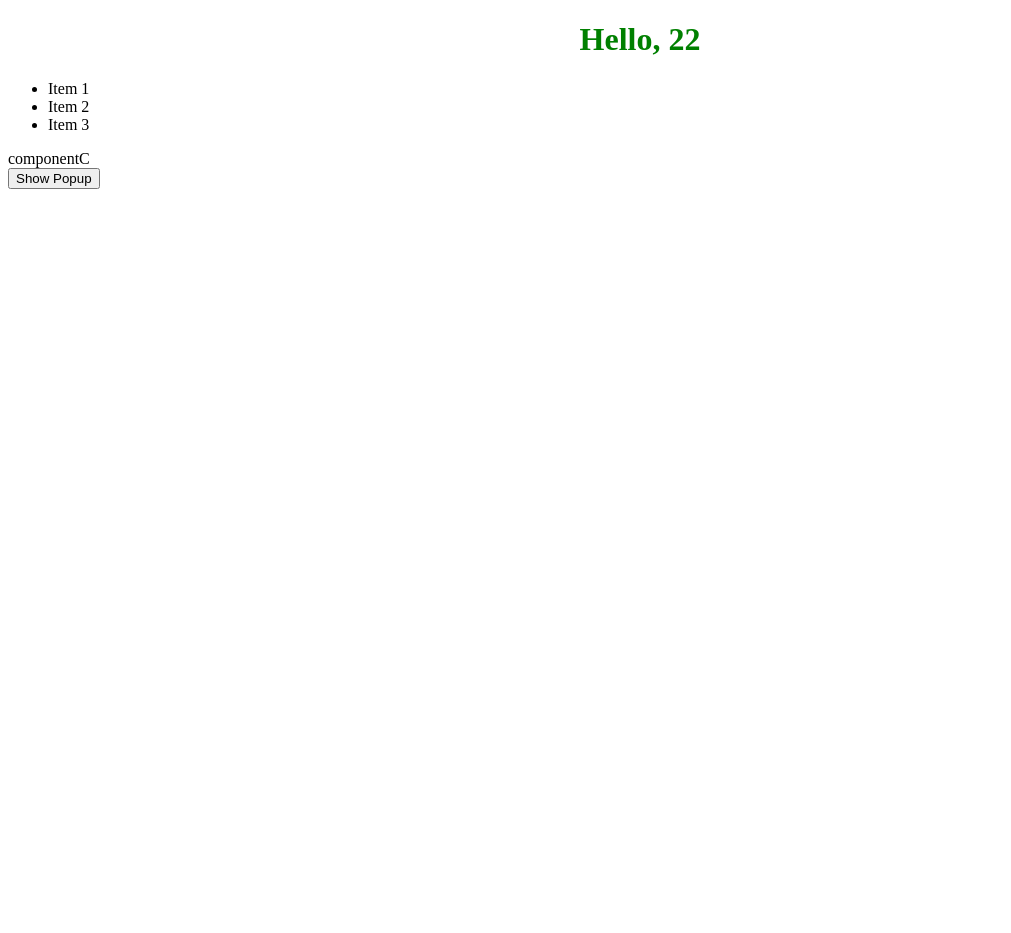
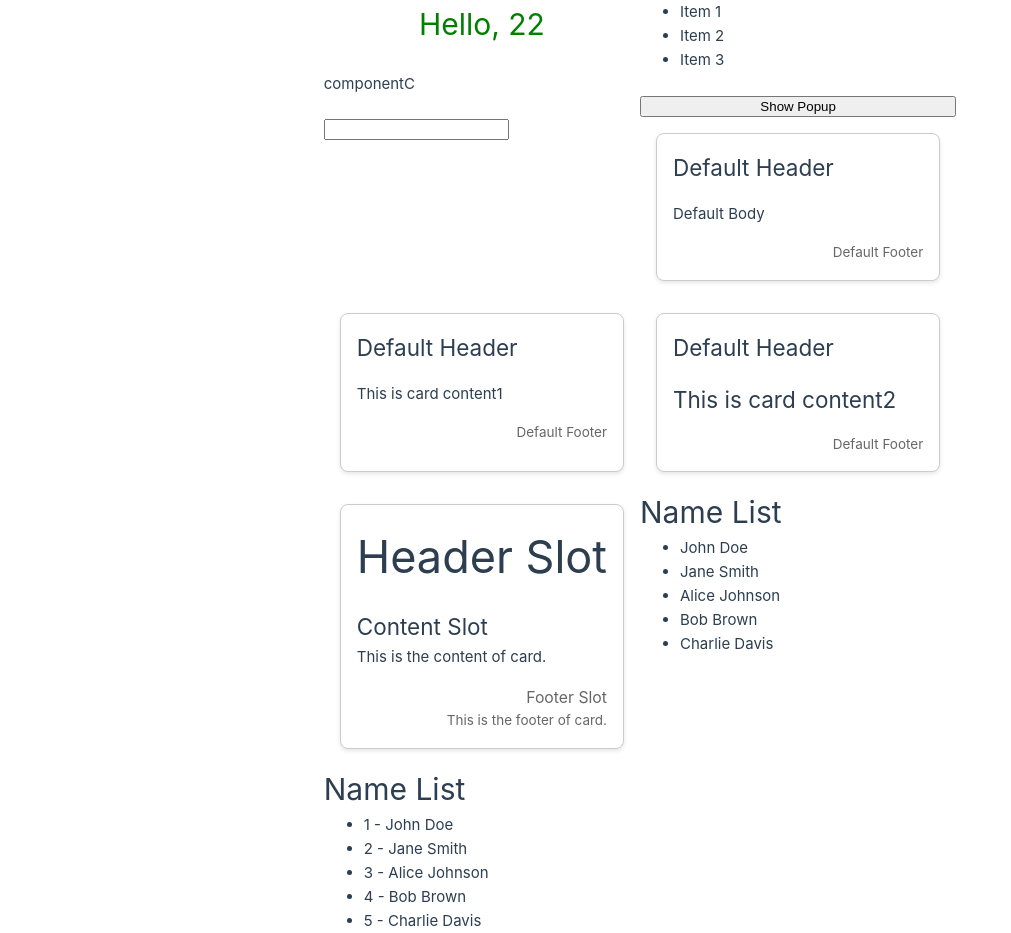
Before and after one commit to preksha014/vue-project, a Vue app: page / in a window 1280 px wide. Shown: the whole page, without its empty margins (0-1011 px from the left). Before the commit the page ends 800 px from the top, so only its background shows below. Built offline with nearby package versions, Linux system fonts and the light colour scheme.

Commit message:
Slots in Components

```diff
--- a/src/App.vue
+++ b/src/App.vue
@@ -7,7 +7,13 @@
 
   import Popup from './components/Popup.vue';
 
-  import { provide,ref,defineEmits } from 'vue'
+  import { provide, ref, defineEmits } from 'vue'
+
+  import Input from './components/Input.vue';
+
+  import Card from './components/Card.vue';
+
+  import NameList from './components/NameList.vue';
 
   defineEmits(['close'])
   // const firstName = "Preksha";
@@ -172,12 +178,13 @@
   // }, { deep: true });
 
   const personName = '';
-  const age=22;
+  const age = 22;
 
-  provide('personName',personName);
+  provide('personName', personName);
 
-  const showPopup=ref(false);
+  const showPopup = ref(false);
 
+  const inputValue = ref('');
 </script>
 
   <template>
@@ -352,14 +359,45 @@
     </div> -->
 
     <!-- Components -->
-    <HelloWorld :personName="personName" :age="age"/>
+    <HelloWorld :personName="personName" :age="age" />
 
-    <Basics/>
+    <Basics />
 
     <ComponentA />
 
-    <button @click="showPopup=true">Show Popup</button>
-    <Popup v-show="showPopup" @close="showPopup=false"/>
+    <button @click="showPopup = true">Show Popup</button>
+    <Popup v-show="showPopup" @close="showPopup = false" />
+
+    <Input v-model="inputValue" />
+
+    <Card></Card>
+    <Card>This is card content1</Card>
+    <Card><h2>This is card content2</h2></Card>
+    <Card>
+      <template v-slot:header>
+        <h1>Header Slot</h1>
+      </template>
+      <template v-slot:default>
+        <h2>Content Slot</h2>
+        <p>This is the content of card.</p>
+      </template>
+      <template v-slot:footer>
+        <h3>Footer Slot</h3>
+        <p>This is the footer of card.</p>
+      </template>
+    </Card>
+
+    <NameList>
+      <template v-slot:default="slotProps">
+        {{ slotProps.name }}
+      </template>
+    </NameList>
+
+    <NameList>
+      <template v-slot:default="slotProps">
+        {{ slotProps.id }} - {{ slotProps.name }}
+      </template>
+    </NameList>
   </template>
 
 <style scoped>
--- /dev/null
+++ b/src/components/Card.vue
@@ -0,0 +1,41 @@
+<template>
+    <div class="card">
+        <div class="card-header">
+            <slot name="header">Default Header</slot>
+        </div>
+        <div class="card-body">
+            <slot>Default Body</slot>
+        </div>
+        <div class="card-footer">
+            <slot name="footer">Default Footer</slot>
+        </div>
+    </div>
+</template>
+
+<script setup>
+
+</script>
+
+<style scoped>
+.card {
+    border: 1px solid #ccc;
+    border-radius: 8px;
+    box-shadow: 0 2px 4px rgba(0, 0, 0, 0.1);
+    padding: 16px;
+    margin: 16px;
+    background-color: #fff;
+}
+.card-header {
+    font-size: 1.5em;
+    margin-bottom: 16px;
+}
+.card-body {
+    font-size: 1em;
+    margin-bottom: 16px;
+}
+.card-footer {
+    font-size: 0.9em;
+    text-align: right;
+    color: #666;
+}
+</style>
--- /dev/null
+++ b/src/components/Input.vue
@@ -0,0 +1,23 @@
+<template>
+    <div>
+        <input type="text" :value="modelValue" @input="$emit('update:modelValue', $event.target.value)" />
+    </div>
+</template>
+
+<script setup>
+defineProps(['modelValue'])
+
+</script>
+
+<style scoped>
+.input {
+    padding: 10px;
+    border: 1px solid #ccc;
+    border-radius: 4px;
+    width: 100%;
+    box-sizing: border-box;
+    font-size: 16px;
+    transition: border-color 0.3s ease;
+    outline: none;
+}
+</style>
--- /dev/null
+++ b/src/components/NameList.vue
@@ -0,0 +1,27 @@
+<template>
+    <div>
+        <h1>Name List</h1>
+        <ul>
+            <li v-for="name in names" :key="name.id">
+                <slot v-bind="name"></slot>
+                <!-- <slot :name="name.name" :id="name.id"></slot> -->
+            </li>
+        </ul>
+    </div>
+</template>
+
+<script setup>
+
+const names=[
+    { id: 1, name: 'John Doe' },
+    { id: 2, name: 'Jane Smith' },
+    { id: 3, name: 'Alice Johnson' },
+    { id: 4, name: 'Bob Brown' },
+    { id: 5, name: 'Charlie Davis' },
+];
+
+</script>
+
+<style scoped>
+
+</style>
--- a/src/main.js
+++ b/src/main.js
@@ -1,3 +1,5 @@
+import './assets/main.css'
+
 import { createApp } from 'vue'
 import App from './App.vue'
 
```
